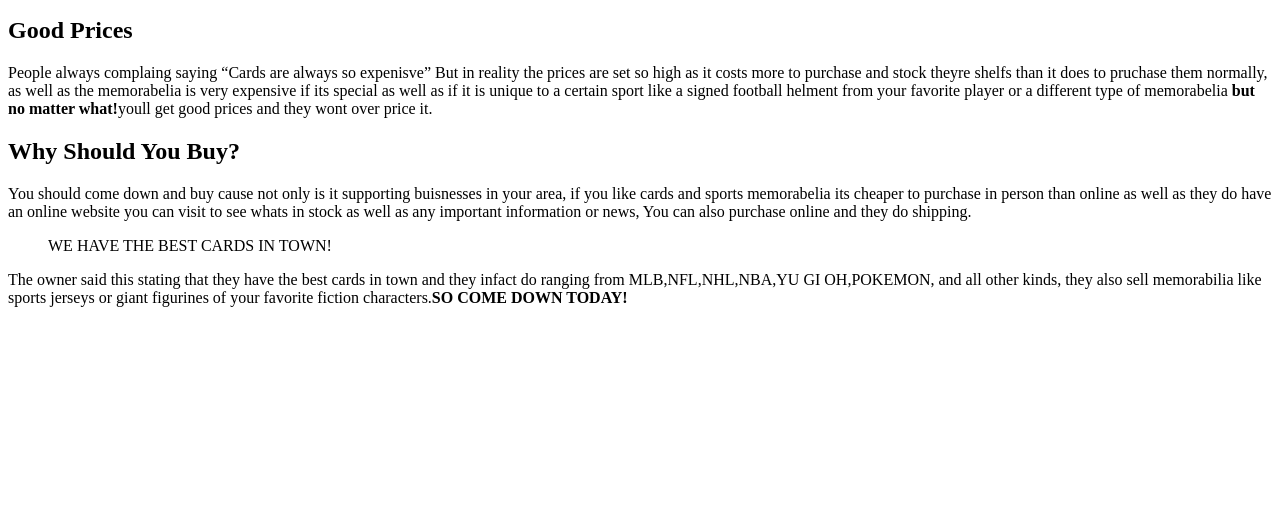
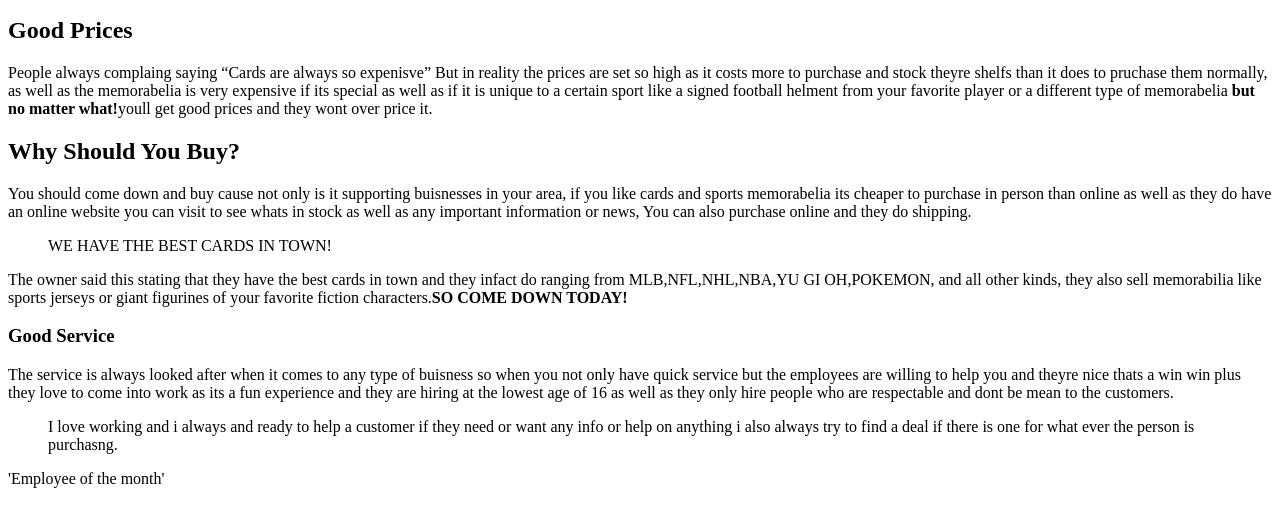
Before and after one commit to 20040082/20040082.github.io, a plain HTML site: page article.html in a window 1280 px wide. Shown: the part 119-646 px from the top of the page. Drawn offline with Linux system fonts and the light colour scheme.

Commit message:
Update article.html

```diff
--- a/article.html
+++ b/article.html
@@ -12,5 +12,7 @@
     <p>People always complaing saying <q>Cards are always so expenisve</q> But in reality the prices are set so high as it costs more to purchase and stock theyre shelfs than it does to pruchase them normally, as well as the memorabelia is very expensive if its special as well as if it is unique to a certain sport like a signed football helment from your favorite player or a different type of memorabelia <strong>but no matter what!</strong>youll get good prices and they wont over price it.</p>
     <h2>Why Should You Buy?</h2>
     <p>You should come down and buy cause not only is it supporting buisnesses in your area, if you like cards and sports memorabelia its cheaper to purchase in person than online as well as they do have an online website you can visit to see whats in stock as well as any important information or news, You can also purchase online and they do shipping. <blockquote>WE HAVE THE BEST CARDS IN TOWN!</blockquote>The owner said this stating that they have the best cards in town and they infact do ranging from MLB,NFL,NHL,NBA,YU GI OH,POKEMON, and all other kinds, they also sell memorabilia like sports jerseys or giant figurines of your favorite fiction characters.<strong>SO COME DOWN TODAY!</strong></p>
+    <h3>Good Service</h3>
+    <p>The service is always looked after when it comes to any type of buisness so when you not only have quick service but the employees are willing to help you and theyre nice thats a win win plus they love to come into work as its a fun experience and they are hiring at the lowest age of 16 as well as they only hire people who are respectable and dont be mean to the customers.<blockquote>I love working and i always and ready to help a customer if they need or want any info or help on anything i also always try to find a deal if there is one for what ever the person is purchasng.</blockquote>'Employee of the month'</p>
   </body>
 </html>
```
